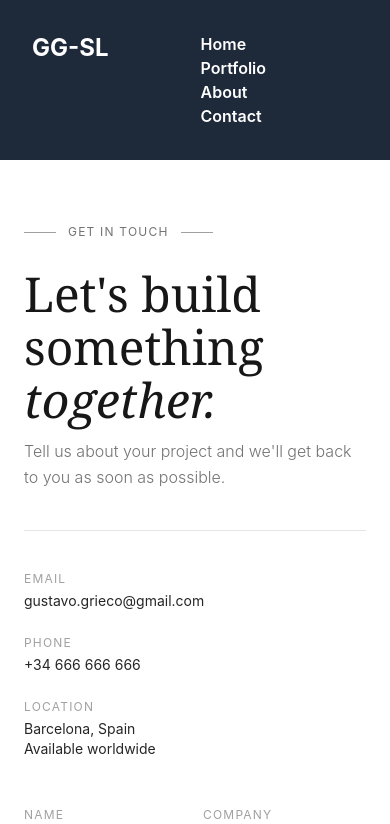
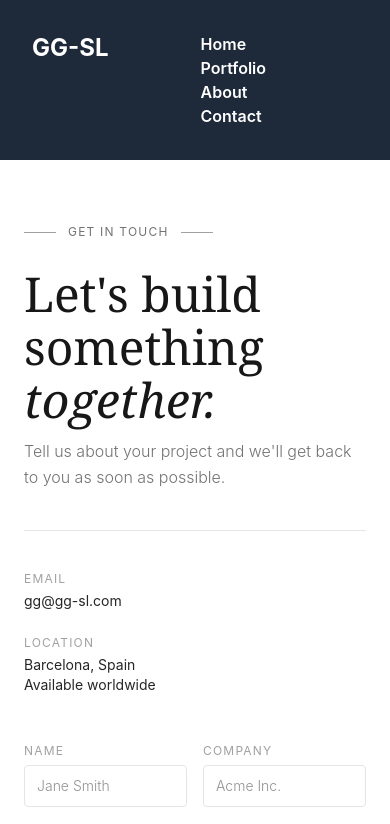
Before and after one commit to gg-sl-oss/gg-sl, a React (Vite) app: page /gg-sl/contact in a window 390 px wide. Shown: the top 824 px of the page. Built offline with nearby package versions, Linux system fonts and the light colour scheme.

Commit message:
contact email update, phone removed for now

```diff
--- a/src/pages/Contact.tsx
+++ b/src/pages/Contact.tsx
@@ -51,8 +51,7 @@ export default function ContactPage() {
             {/* Left — contact info */}
             <div className="flex flex-col gap-6">
               {[
-                { label: "Email", value: "gustavo.grieco@gmail.com" },
-                { label: "Phone", value: "+34 666 666 666" },
+                { label: "Email", value: "gg@gg-sl.com" },
                 {
                   label: "Location",
                   value: "Barcelona, Spain\nAvailable worldwide",
```
